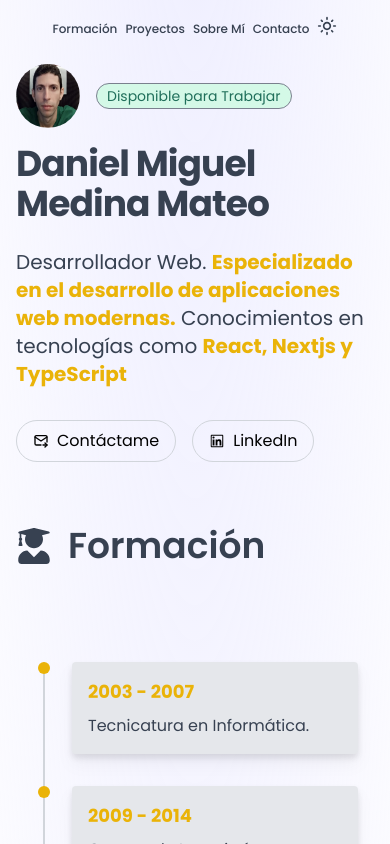
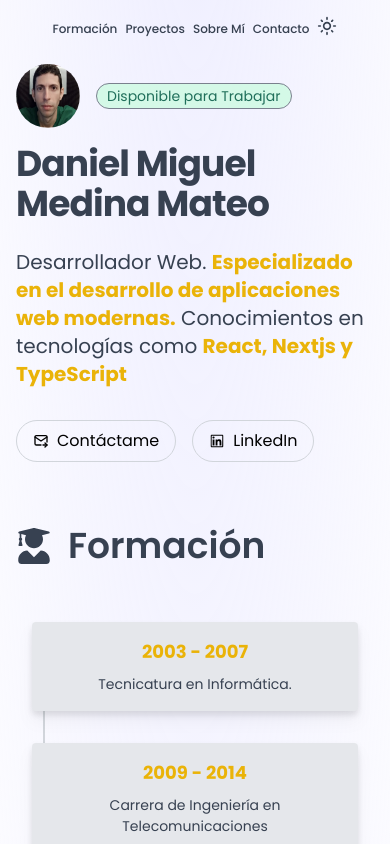
Before and after one commit to dmedinasm/miportfoliowebnextjs, a Next.js app: page / in a window 390 px wide. Shown: the top 844 px of the page. Built offline with nearby package versions, Linux system fonts and the light colour scheme.

Commit message:
Responsive Seccion Formacion

```diff
--- a/src/components/Education.tsx
+++ b/src/components/Education.tsx
@@ -4,7 +4,7 @@ import VerticalTimeline from './VerticalTimeline'
 export default function Education () {
   return (
    <section className='w-full mx-auto container mb-20 sm:max-w-2xl md:max-w-4xl'>
-    <h2 id='education' className='text-4xl flex items-center text-gray-700 font-semibold gap-4 pb-20 dark:text-white'><FaUserGraduate />Formación</h2>
+    <h2 id='education' className='text-4xl flex items-center text-gray-700 font-semibold gap-4 pb-10 dark:text-white'><FaUserGraduate />Formación</h2>
     <VerticalTimeline/>
    </section>
   )
--- a/src/components/Header.tsx
+++ b/src/components/Header.tsx
@@ -24,7 +24,7 @@ export default function Header () {
     setShowMenu(!showMenu)
   }
   return (
-    <header className={` text-[12px] xs:text-sm text-gray-700 font-medium max-w-fit m-auto  mt-2 py-2  fixed right-0 left-0 z-10 dark:text-white ${isScrolled ? 'bg-white bg-opacity-65 px-6 shadow-lg rounded-3xl' : ''}`} >
+    <header className={` text-[12px] xs:text-sm text-gray-700 font-medium max-w-fit m-auto  mt-2 py-2  fixed right-0 left-0 z-10 dark:text-white ${isScrolled ? 'bg-white bg-opacity-65 px-4 xs:px-6 shadow-lg rounded-3xl' : ''}`} >
       <nav className='flex items-center gap-2 xs:gap-4' >
         <Link href={'#education'} className='hover:text-yellow-500'>Formación</Link>
         <Link href={'#projects'} className='hover:text-yellow-500'>Proyectos</Link>
--- a/src/components/TimelineItem.tsx
+++ b/src/components/TimelineItem.tsx
@@ -3,12 +3,12 @@ import React from 'react'
 export default function TimelineItem ({ title, content }:{title:string, content:string}) {
   return (
     <div className="flex items-start mb-8">
-    <div className="relative flex items-center justify-center w-6 flex-shrink-0 mr-4">
-      <div className="w-3 h-3 bg-yellow-500 rounded-full z-10"></div>
+    <div className="relative hidden sm:flex items-center  justify-center w-6 flex-shrink-0 mr-4">
+      <div className="w-3 h-3  bg-yellow-500 rounded-full z-10"></div>
     </div>
-    <div className="bg-gray-200 dark:bg-gray-500 p-4 rounded drop-shadow-lg flex-grow">
+    <div className="bg-gray-200 dark:bg-gray-500 p-4 text-center sm:text-start rounded drop-shadow-lg flex-grow">
       <h3 className="font-bold text-lg text-yellow-500 mb-2">{title}</h3>
-      <p className='text-gray-700 dark:text-white leading-[1.5]'>{content}</p>
+      <p className='text-gray-700 text-sm ss:text-[16px] dark:text-white leading-[1.5]'>{content}</p>
     </div>
   </div>
   )
```
